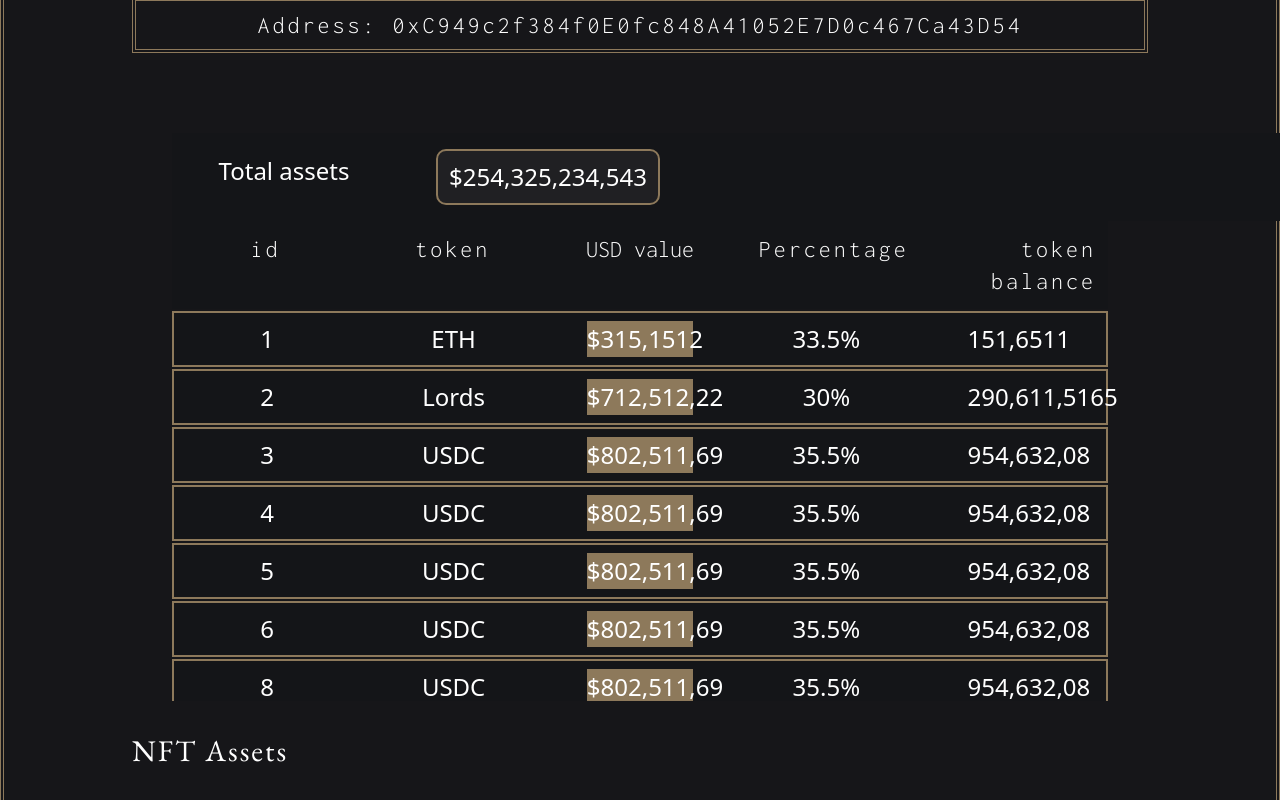
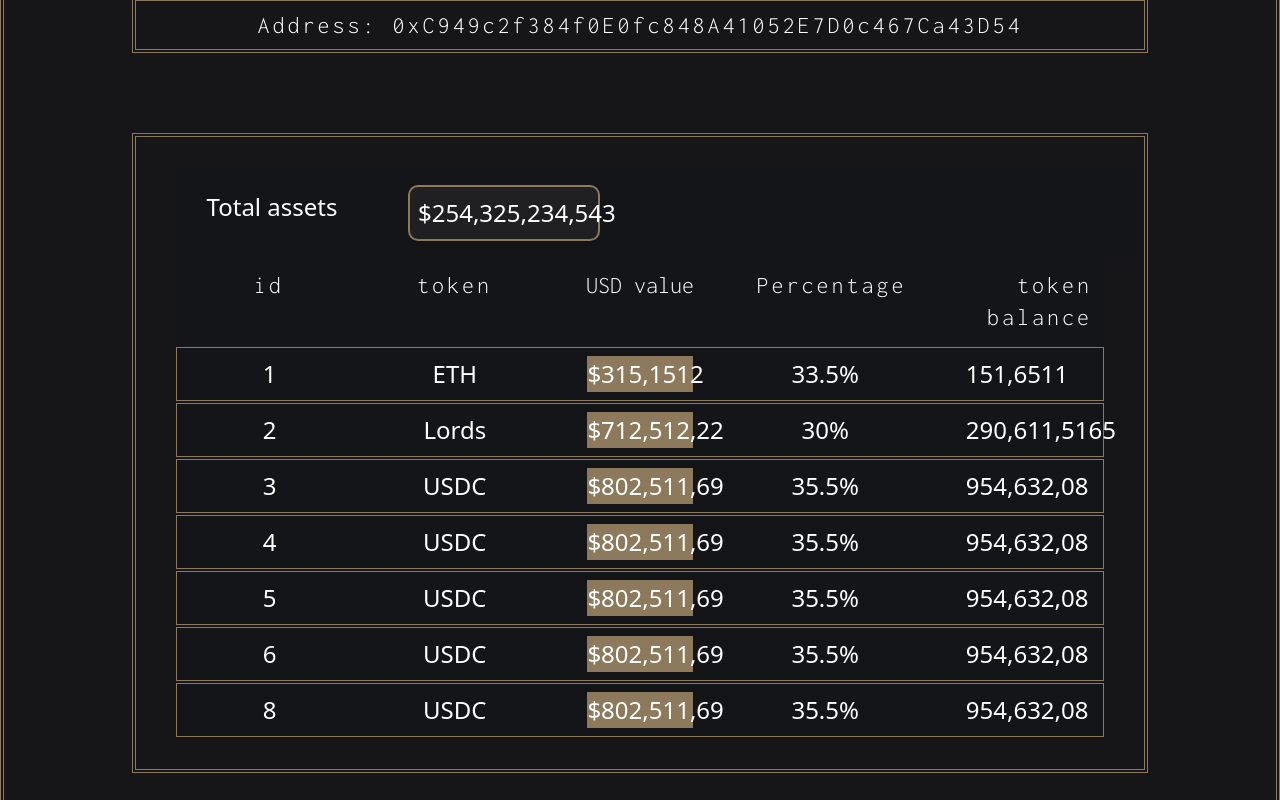
Before and after one commit to kalaiy21/Bibliotheca_Treasury, a React (Create React App) app: page / in a window 1280 px wide. Shown: the part 760-1560 px from the top of the page. Built offline with nearby package versions, Linux system fonts and the light colour scheme.

Commit message:
Added table border

```diff
--- a/src/App.js
+++ b/src/App.js
@@ -75,19 +75,13 @@ function App() {
 
       {/* insert the table here */}
 
-      <div className="mb-[2rem]">
-
+      <div className="mb-[2rem] border-double border-4 border-[#8D795B] py-[2rem] ">
         <TotalAssets></TotalAssets>
         <div className="h-[30rem] overflow-auto overflow-x-hidden scrolling max-w-full">
-
         <Tablehead></Tablehead>
-
         {TableRowsData.map( TableRowData => <TableRow key={TableRowData.id} id={TableRowData.id} token={TableRowData.token} usdValue={TableRowData.usdValue} percentage={TableRowData.percentage}tokenValue={TableRowData.tokenValue}/>)}
-
-
         </div>
       </div>
-
 
       <div className="text-white">
         <h1 className=" text-3xl font-EB_Garamond tracking-[2px] mb-[2rem]">NFT Assets</h1>
--- a/src/components/Table.jsx
+++ b/src/components/Table.jsx
@@ -1,7 +1,7 @@
 import React from "react";
 
 function Tablehead(){
-    return(<div className="sticky mx-10 grid grid-cols-5  bg-[#141518] text-center">
+    return(<div className="sticky mx-10 grid grid-cols-5  bg-[#141518] text-center top-0">
     <p className="text-[#FBFBFB] text-center p-3 font-Inconsolata text-2xl font-light tracking-[3px]">id</p>
 
     <p className=" text-[#FBFBFB] text-center p-3 font-Inconsolata text-2xl font-light tracking-[3px]">token</p>
--- a/src/components/TableRow.jsx
+++ b/src/components/TableRow.jsx
@@ -3,7 +3,7 @@ import React from "react";
 function TableRow(props){
     return(
 
-    <div className="mx-10 text-white text-[1.5rem] font-light grid grid-cols-5  bg-[#141518] border-2 border-[#8D795B] m-0.5">
+    <div className="mx-10 text-white text-[1.5rem] font-light grid grid-cols-5  bg-[#141518] border-[1px] border-[#8D795B] m-0.5">
     <p className="right-5 mx-10 text-white text-[1.5rem] font-light font-Inconsolate text-center p-2 ">{props.id}</p>
     <p className="mx-10 text-white text-[1.5rem] font-light font-Inconsolate text-center p-2">{props.token}</p>
     <p className= "mx-10 text-white text-[1.5rem] font-light font-Inconsolate text-center border-3 m-2 bg-[#8D795B] border-[#8D795B]">{props.usdValue}</p>
--- a/src/components/TotalAssets.jsx
+++ b/src/components/TotalAssets.jsx
@@ -2,7 +2,7 @@ import React from"react";
 
 
 function TotalAssets(){
-    return(<div className="mx-10 grid grid-cols-5  bg-[#141518] w-[70rem]">
+    return(<div className="mx-10 grid grid-cols-5  bg-[#141518] w-[60rem]">
     {/* <p className="text-white text-[1.5rem] font-light font-Inconsolate text-center m-5">Assets</p> */}
     <p className="text-white text-[1.5rem] font-light font-Inconsolate text-center m-5">Total assets</p>
     <p className= "w-full mx-10 text-white text-[1.5rem] font-light font-Inconsolate text-center border-2 m-4 bg-[#202023] border-[#8D795B] p-2 rounded-[10px]">$254,325,234,543</p>
--- a/src/index.css
+++ b/src/index.css
@@ -6,15 +6,6 @@
 
 
 
-
- .parent {
-    display: grid;
-    grid-template-columns: repeat(5, 1fr);
-    grid-column-gap: 1px;
-    grid-row-gap: 1px;
-    border: 2px solid #8D795B;
-    background-color: #141518;
-    }
 
     /* .App{
       position: relative;
--- a/src/index.js
+++ b/src/index.js
@@ -3,4 +3,4 @@ import ReactDOM from 'react-dom';
 import './index.css';
 import App from './App';
 
-ReactDOM.render(<App />,document.getElementById('root'));
+ReactDOM.render(<React.StrictMode><App /></React.StrictMode>,document.getElementById('root'));
```
